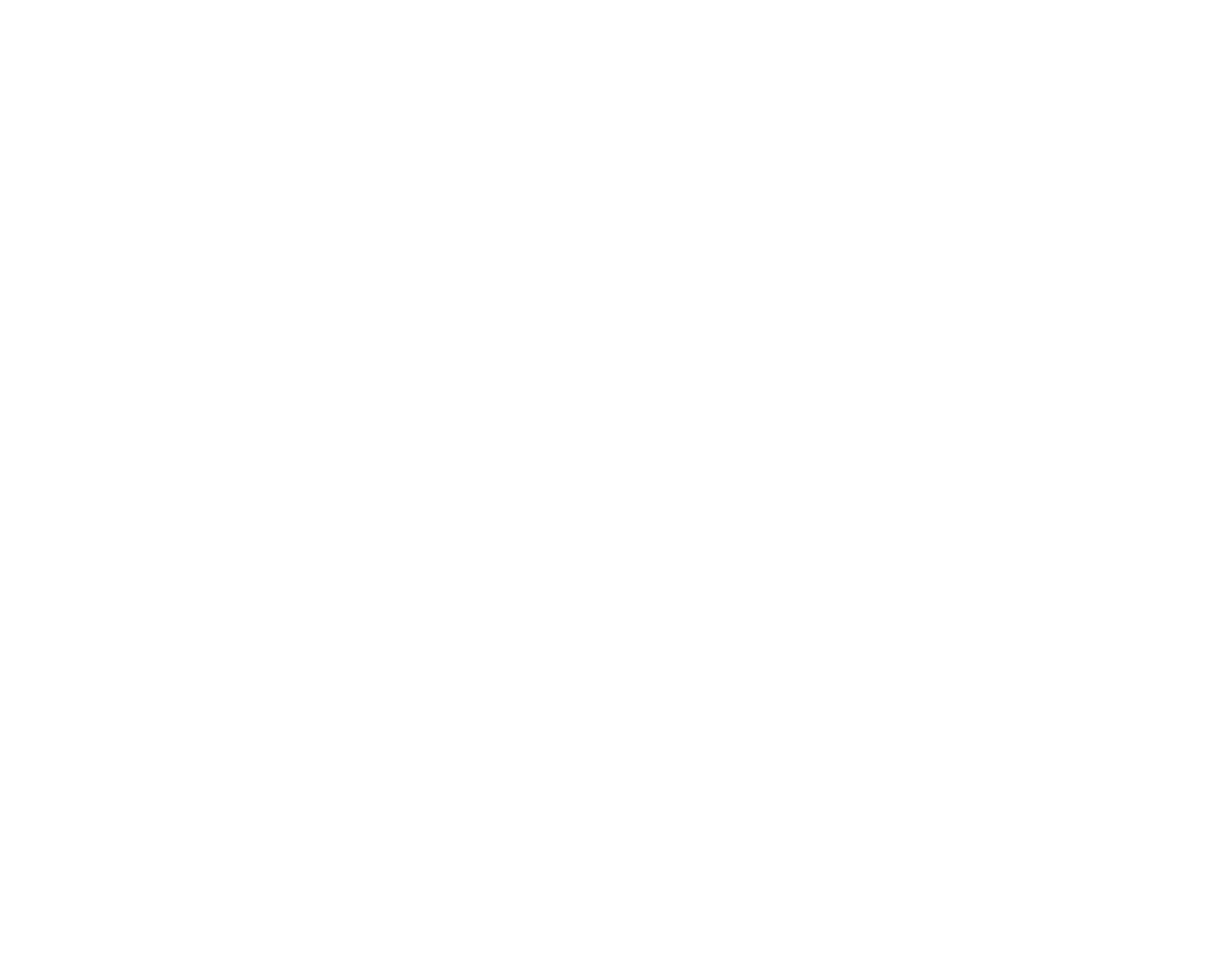
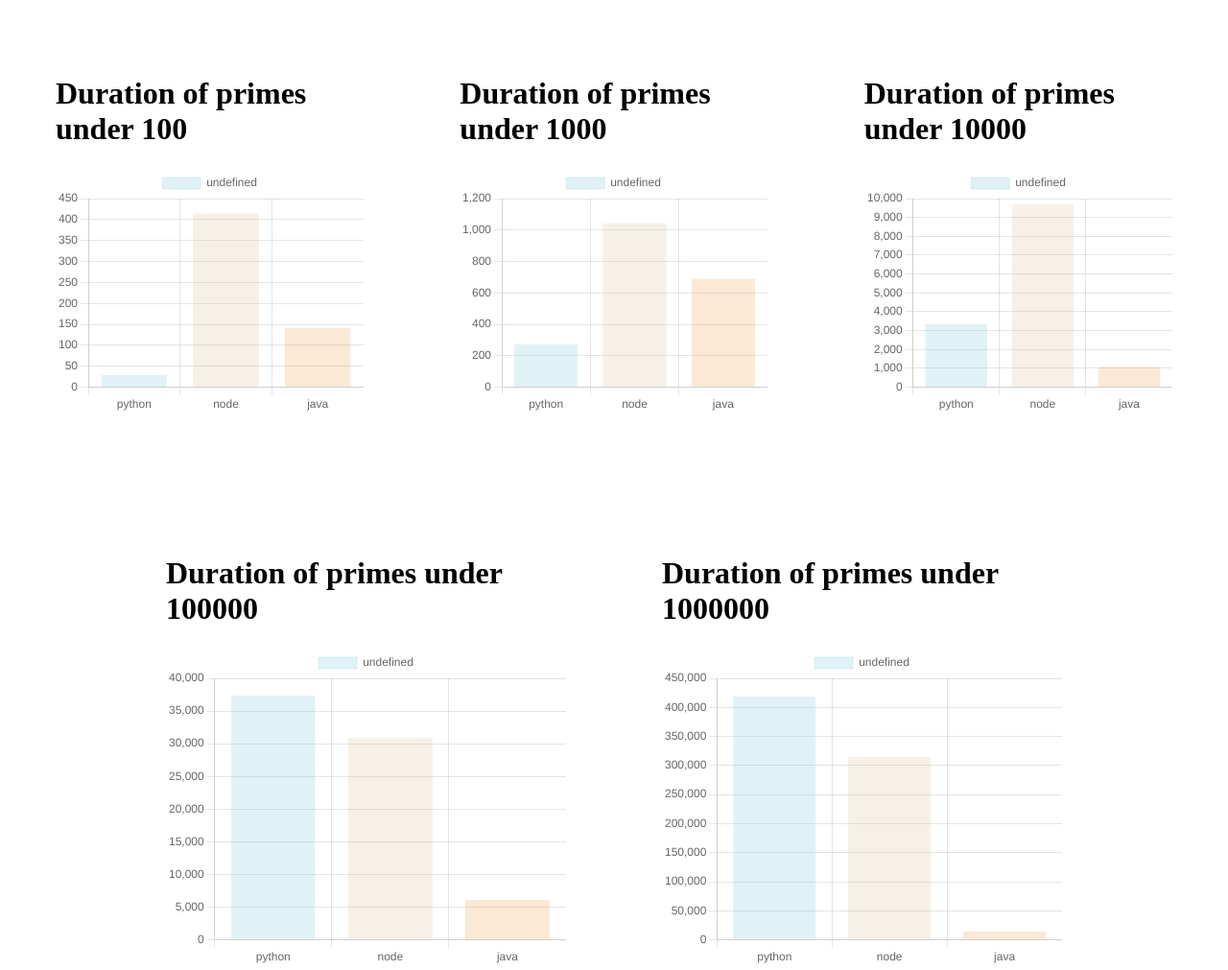
Before and after one commit to jeffysmiff/sieve_of_eratosthenes, a plain HTML site: page results/index.html in a window 1280 px wide. Shown: the whole page at 96% size. Before the commit the page ends 956 px from the top, so only its background shows below. Drawn offline with nearby package versions, Linux system fonts and the light colour scheme.

Commit message:
Migrated to chart.js - open source

```diff
--- a/results/index.html
+++ b/results/index.html
@@ -14,222 +14,114 @@
 			margin-right: 50px;
 			margin-bottom: 50px;
 			margin-top: 50px;
+            height: 400px;
 		}
 	</style>
 	<script src="https://code.jquery.com/jquery-3.6.0.min.js"></script>
     <script>
+        function baseName(str) {
+            var base = new String(str).substring(str.lastIndexOf('/') + 1);
+            if(base.lastIndexOf(".") != -1)
+                base = base.substring(0, base.lastIndexOf("."));
+            return base;
+        }
+
         $( document ).ready(function() {
+            var filenames = [
+                "python.json",
+                "node.json",
+                "java.json"
+            ];
+            var charts = {
+                "myChart100" : undefined,
+                "myChart1000" : undefined,
+                "myChart10000" : undefined,
+                "myChart100000" : undefined,
+                "myChart1000000" : undefined,
+            }
+            // initialise the charts with empty data
+            for(const [key,value] of Object.entries(charts)) {
+                let chartCtx = $('#' + key)[0].getContext('2d');
+                charts[key] = new Chart(chartCtx, {
+                    type: 'bar',
+                    data: {
+                        labels: [],
+                        datasets: [{
+                            data: [],
+                            backgroundColor: [
+                            ],
+                            borderColor: [
+                            ],
+                            borderWidth: 1
+                        }]
+                    },
+                    options: {
+                        scales: {
+                            y: {
+                                beginAtZero: true
+                            }
+                        },
+                        plugins: {
+                            display: true,
+                            title: 'Duration to calc primes under ' + key.substring(7)
+                        }
+                    }
+                });
+            }
+            console.log(filenames);
+            let count = 1;
+            for( let filename of filenames ) {
                 let nodeRes = undefined;
-			let pythonRes = undefined;
-			let javaRes = undefined;
-			let chart = undefined;
+                let basename = baseName(filename);
                 $.when(
-				$.getJSON("node.json", function(data){
+                    $.getJSON(filename, function(data){
                         nodeRes = data;
-				}),
-				$.getJSON("python.json", function(data){
-					pythonRes = data;
-				}),
-				$.getJSON("java.json", function(data){
-					javaRes = data;
                     })
                 ).then(function() {
-                console.log(JSON.stringify(nodeRes,null,2)),
-                console.log(JSON.stringify(pythonRes,null,2)),
-                console.log(JSON.stringify(javaRes,null,2)),
-                chart100 = new CanvasJS.Chart("chartContainer1", {
-                    animationEnabled: true,
-                    title:{
-                        text: "Sieve of Eratosthenes - Results to 100 Primes"
-                    },
-                    axisY: {
-                        title: "Duration (micros)",
-                        titleFontColor: "#4F81BC",
-                        lineColor: "#4F81BC",
-                        labelFontColor: "#4F81BC",
-                        tickColor: "#4F81BC"
-                    },
-                    toolTip: {
-                        shared: true
-                    },
-                    legend: {
-                        cursor:"pointer",
-                        itemclick: toggleDataSeries
-                    },
-                    data: [
-                        {
-                            type: "column",
-                            name: "Language",
-                    		legendText: "Language",
-		                    showInLegend: true,
-                            dataPoints: [
-                                { label: "Node", y: nodeRes.node["100"].duration },
-                                { label: "Python", y: pythonRes.python["100"].duration },
-                                { label: "Java", y: javaRes.java["100"].duration }
-                            ]
+                    let language = Object.keys(nodeRes)[0];
+                    let red = Math.floor(Math.random() * 255);
+                    let green = Math.floor(Math.random() * 255);
+                    let blue = Math.floor(Math.random() * 255);
+                    for(const [primeMax,primeRes] of Object.entries(nodeRes[language])) {
+                        let chartName = "myChart" + primeMax;
+                        charts[chartName].data.labels.push(language);
+                        charts[chartName].data.datasets[0].backgroundColor.push("rgba(" + red + ", " + green + ", " + blue + ", 0.2)");
+                        charts[chartName].data.datasets[0].borderColor.push("rgba(" + red + ", " + green + ", " + blue + ", 0.2)");
+                        charts[chartName].data.datasets[0].data.push(primeRes.duration);
+                        charts[chartName].update();
                     }
-                    ]
-                }),
-                chart100.render(),
-                chart1000 = new CanvasJS.Chart("chartContainer2", {
-                    animationEnabled: true,
-                    title:{
-                        text: "Sieve of Eratosthenes - Results to 1000 Primes"
-                    },
-                    axisY: {
-                        title: "Duration (micros)",
-                        titleFontColor: "#4F81BC",
-                        lineColor: "#4F81BC",
-                        labelFontColor: "#4F81BC",
-                        tickColor: "#4F81BC"
-                    },
-                    toolTip: {
-                        shared: true
-                    },
-                    legend: {
-                        cursor:"pointer",
-                        itemclick: toggleDataSeries
-                    },
-                    data: [
-                        {
-                            type: "column",
-                            name: "Language",
-                    		legendText: "Language",
-		                    showInLegend: true,
-                            dataPoints: [
-                                { label: "Node", y: nodeRes.node["1000"].duration },
-                                { label: "Python", y: pythonRes.python["1000"].duration },
-                                { label: "Java", y: javaRes.java["1000"].duration }
-                            ]
+                    count++;
+                });
             }
-                    ]
-                }),
-                chart1000.render(),
-                chart10000 = new CanvasJS.Chart("chartContainer3", {
-                    animationEnabled: true,
-                    title:{
-                        text: "Sieve of Eratosthenes - Results to 10000 Primes"
-                    },
-                    axisY: {
-                        title: "Duration (micros)",
-                        titleFontColor: "#4F81BC",
-                        lineColor: "#4F81BC",
-                        labelFontColor: "#4F81BC",
-                        tickColor: "#4F81BC"
-                    },
-                    toolTip: {
-                        shared: true
-                    },
-                    legend: {
-                        cursor:"pointer",
-                        itemclick: toggleDataSeries
-                    },
-                    data: [
-                        {
-                            type: "column",
-                            name: "Language",
-                    		legendText: "Language",
-		                    showInLegend: true,
-                            dataPoints: [
-                                { label: "Node", y: nodeRes.node["10000"].duration },
-                                { label: "Python", y: pythonRes.python["10000"].duration },
-                                { label: "Java", y: javaRes.java["10000"].duration }
-                            ]
-                        }
-                    ]
-                }),
-                chart10000.render(),
-                chart100000 = new CanvasJS.Chart("chartContainer4", {
-                    animationEnabled: true,
-                    title:{
-                        text: "Sieve of Eratosthenes - Results to 100000 Primes"
-                    },
-                    axisY: {
-                        title: "Duration (micros)",
-                        titleFontColor: "#4F81BC",
-                        lineColor: "#4F81BC",
-                        labelFontColor: "#4F81BC",
-                        tickColor: "#4F81BC"
-                    },
-                    toolTip: {
-                        shared: true
-                    },
-                    legend: {
-                        cursor:"pointer",
-                        itemclick: toggleDataSeries
-                    },
-                    data: [
-                        {
-                            type: "column",
-                            name: "Language",
-                    		legendText: "Language",
-		                    showInLegend: true,
-                            dataPoints: [
-                                { label: "Node", y: nodeRes.node["100000"].duration },
-                                { label: "Python", y: pythonRes.python["100000"].duration },
-                                { label: "Java", y: javaRes.java["100000"].duration }
-                            ]
-                        }
-                    ]
-                }),
-                chart100000.render(),
-                chart1000000 = new CanvasJS.Chart("chartContainer5", {
-                    animationEnabled: true,
-                    title:{
-                        text: "Sieve of Eratosthenes - Results to 1000000 Primes"
-                    },
-                    axisY: {
-                        title: "Duration (micros)",
-                        titleFontColor: "#4F81BC",
-                        lineColor: "#4F81BC",
-                        labelFontColor: "#4F81BC",
-                        tickColor: "#4F81BC"
-                    },
-                    toolTip: {
-                        shared: true
-                    },
-                    legend: {
-                        cursor:"pointer",
-                        itemclick: toggleDataSeries
-                    },
-                    data: [
-                        {
-                            type: "column",
-                            name: "Language",
-                    		legendText: "Language",
-		                    showInLegend: true,
-                            dataPoints: [
-                                { label: "Node", y: nodeRes.node["1000000"].duration },
-                                { label: "Python", y: pythonRes.python["1000000"].duration },
-                                { label: "Java", y: javaRes.java["1000000"].duration }
-                            ]
-                        }
-                    ]
-                }),
-                chart1000000.render()
         });
-		});
-        function toggleDataSeries(e) {
-            if (typeof (e.dataSeries.visible) === "undefined" || e.dataSeries.visible) {
-                e.dataSeries.visible = false;
-            } else {
-                e.dataSeries.visible = true;
-            }
-            e.chart100.render();
-        }
     </script>
 </head>
 <html>
 	<body>
 		<div class="container">
-			<div class="box" id="chartContainer1" style="height: 370px;"></div>
-			<div class="box" id="chartContainer2" style="height: 370px;"></div>
-			<div class="box" id="chartContainer3" style="height: 370px;"></div>
+			<div class="box" id="chartContainer100">
+                <h1>Duration of primes under 100</h1>
+                <canvas id="myChart100" height="80%" width="100%"></canvas>
+            </div>
+			<div class="box" id="chartContainer1000">
+                <h1>Duration of primes under 1000</h1>
+                <canvas id="myChart1000" height="80%" width="100%"></canvas>
+            </div>
+			<div class="box" id="chartContainer10000">
+                <h1>Duration of primes under 10000</h1>
+                <canvas id="myChart10000" height="80%" width="100%"></canvas>
+            </div>
 		</div>
 		<div class="container">
-			<div class="box" id="chartContainer4" style="height: 370px;"></div>
-			<div class="box" id="chartContainer5" style="height: 370px;"></div>
+			<div class="box" id="chartContainer100000">
+                <h1>Duration of primes under 100000</h1>
+                <canvas id="myChart100000" height="80%" width="100%"></canvas>
             </div>
-		<script src="https://canvasjs.com/assets/script/canvasjs.min.js"></script>
+			<div class="box" id="chartContainer1000000">
+                <h1>Duration of primes under 1000000</h1>
+                <canvas id="myChart1000000" height="80%" width="100%"></canvas>
+            </div>
+		</div>
+		<script src="https://cdn.jsdelivr.net/npm/chart.js@3.5.0/dist/chart.min.js"></script>
 	</body>
 </html>
```
Lines whose indentation alone changed are shown as unchanged.
